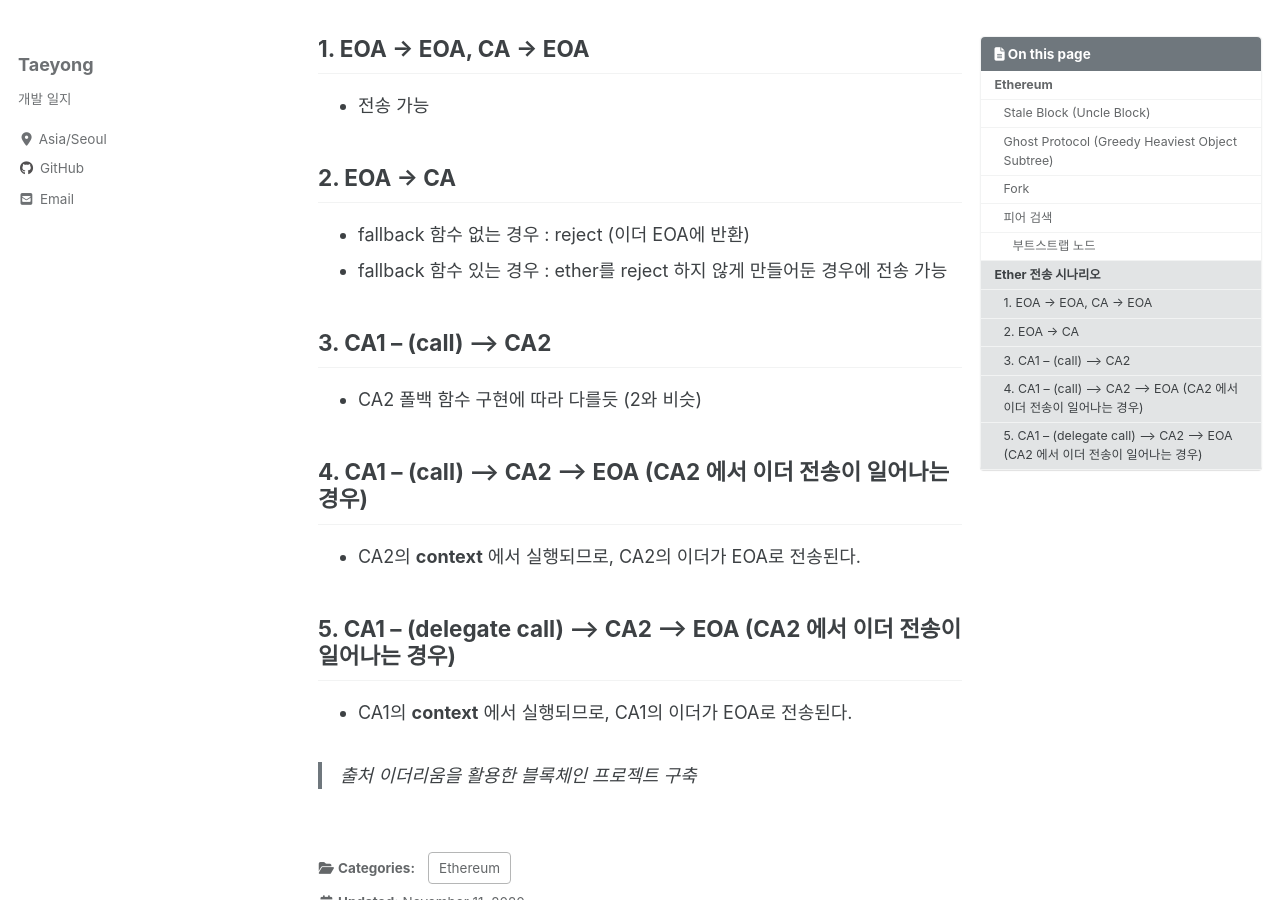
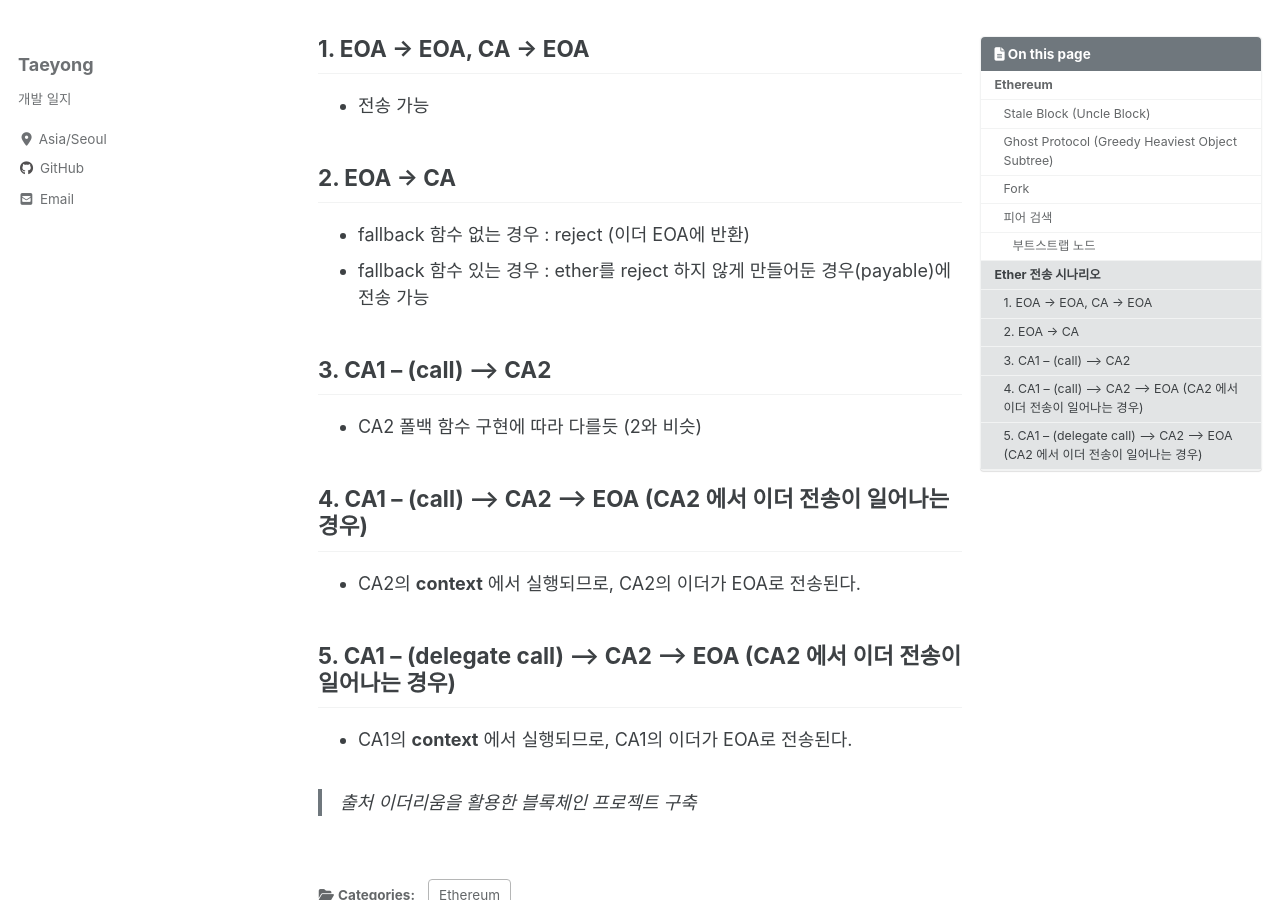
Before and after one commit to TaeYongHwang/TaeYongHwang.github.io, a Jekyll site: the page built from _posts/ethereum/2020-11-11-ethereum-summary.md, in a window 1280 px wide and 900 px high, scrolled down 1319 px. Built offline with Jekyll 4.4.1, drawn with Linux system fonts in a browser that asks for light colours; cached includes are drawn as plain includes; nearby versions of some CDN libraries.

Commit message:
이더리움 써머리 내용 보강

```diff
--- a/_posts/ethereum/2020-11-11-ethereum-summary.md
+++ b/_posts/ethereum/2020-11-11-ethereum-summary.md
@@ -41,7 +41,7 @@ date: 2020-11-11
 
 ## 2. EOA -> CA
 - fallback 함수 없는 경우 : reject (이더 EOA에 반환)
-- fallback 함수 있는 경우 : ether를 reject 하지 않게 만들어둔 경우에 전송 가능
+- fallback 함수 있는 경우 : ether를 reject 하지 않게 만들어둔 경우(payable)에 전송 가능
 
 ## 3. CA1 -- (call) --> CA2
 - CA2 폴백 함수 구현에 따라 다를듯 (2와 비슷)
```
